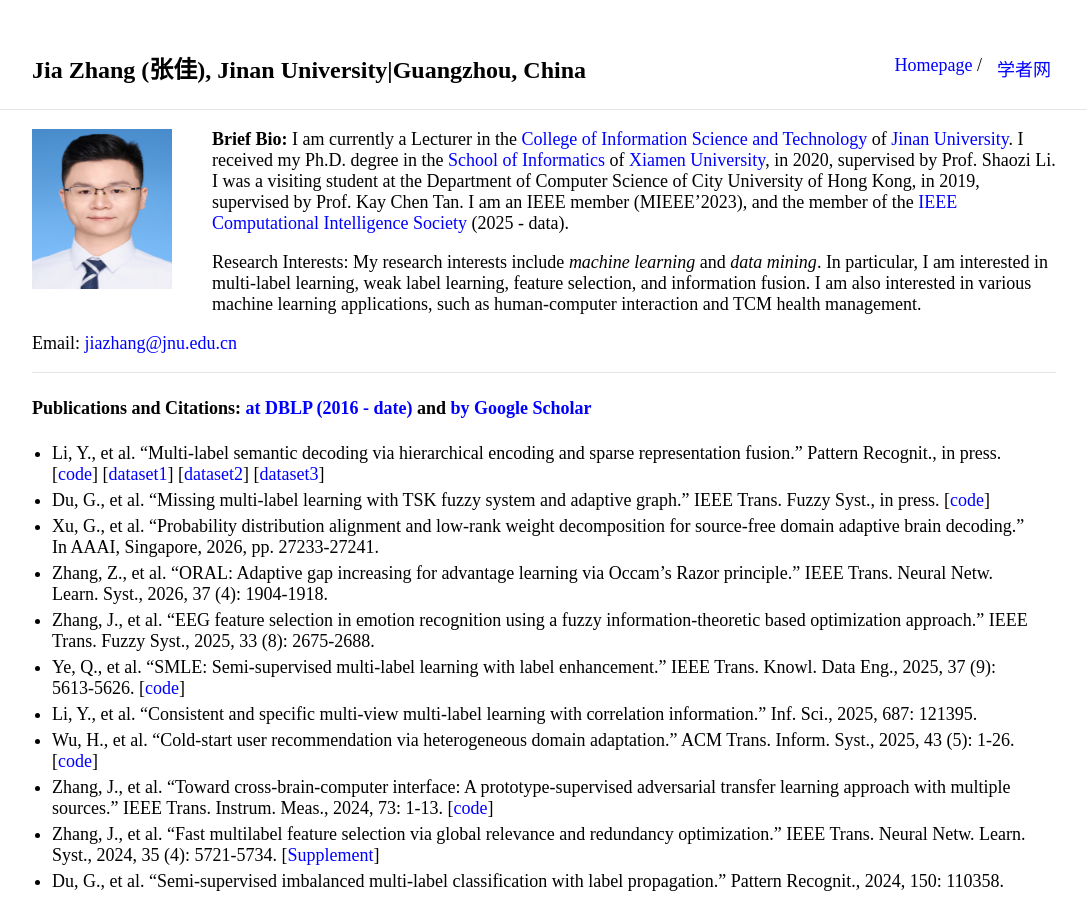
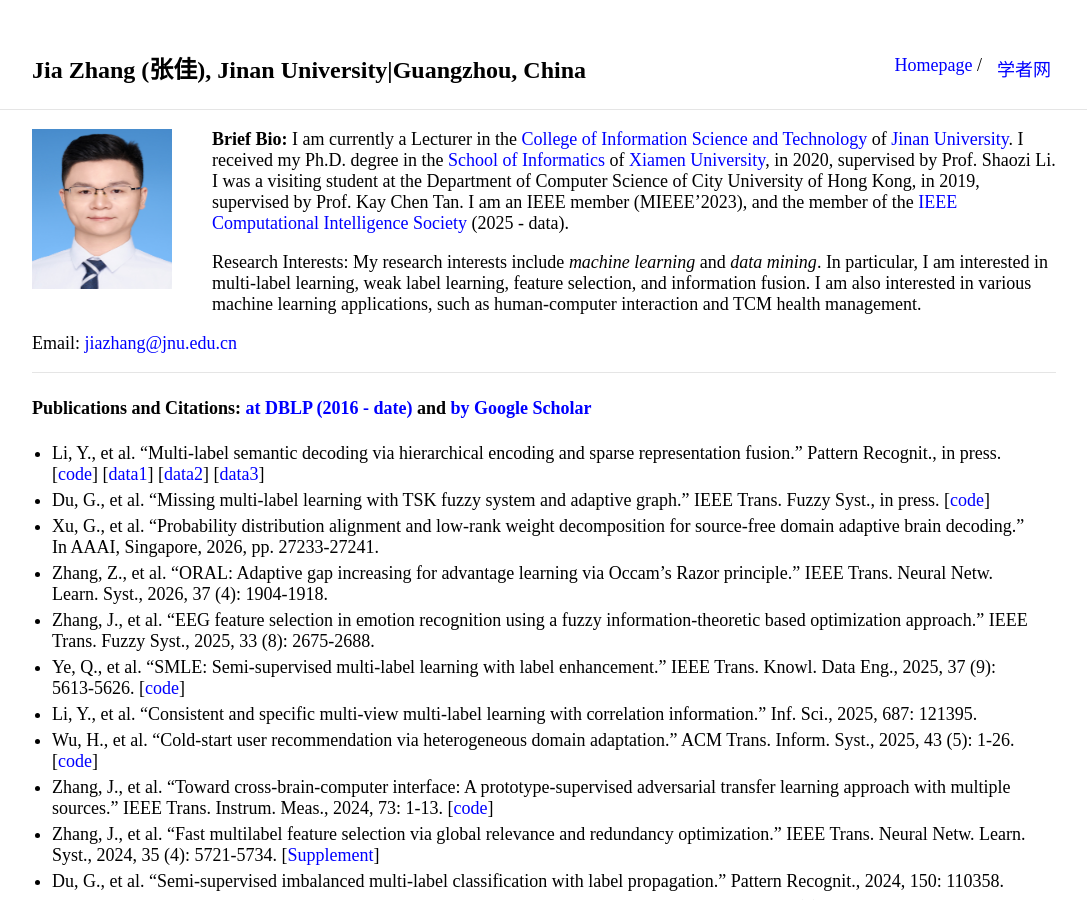
Before and after one commit to jiazhang-ml/jiazhang-ml.github.io, a Jekyll site: the page built from index.md, in a window 1280 px wide and 900 px high. Shown: the whole window, without its empty margins (96-1183 px from the left). Built offline with Jekyll 4.4.1, drawn with Linux system fonts in a browser that asks for light colours.

Commit message:
Update index.md

```diff
--- a/index.md
+++ b/index.md
@@ -15,7 +15,7 @@ Email: [jiazhang@jnu.edu.cn](mailto:jiazhang@jnu.edu.cn)
 
 #### Publications and Citations: [at DBLP (2016 - date)](https://dblp.org/pid/80/2266-19.html) and [by Google Scholar](https://scholar.google.com.hk/citations?user=yBaTk-gAAAAJ&hl=en)
 
-* Li, Y., et al. "Multi-label semantic decoding via hierarchical encoding and sparse representation fusion." Pattern Recognit., in press. [[code](https://github.com/cseroun06/HERF)] [[dataset1](https://naturalscenesdataset.org/)] [[dataset2](https://crcns.org/data-sets/vc/vim-2)] [[dataset3](https://bold5000-dataset.github.io/website/download.html)]
+* Li, Y., et al. "Multi-label semantic decoding via hierarchical encoding and sparse representation fusion." Pattern Recognit., in press. [[code](https://github.com/cseroun06/HERF)] [[data1](https://naturalscenesdataset.org/)] [[data2](https://crcns.org/data-sets/vc/vim-2)] [[data3](https://bold5000-dataset.github.io/website/download.html)]
 * Du, G., et al. "Missing multi-label learning with TSK fuzzy system and adaptive graph." IEEE Trans. Fuzzy Syst., in press. [[code](https://github.com/wangao-ysu/M2FSAG)]
 * Xu, G., et al. "Probability distribution alignment and low-rank weight decomposition for source-free domain adaptive brain decoding." In AAAI, Singapore, 2026, pp. 27233-27241.
 * Zhang, Z., et al. "ORAL: Adaptive gap increasing for advantage learning via Occam's Razor principle." IEEE Trans. Neural Netw. Learn. Syst., 2026, 37 (4): 1904-1918.
```
